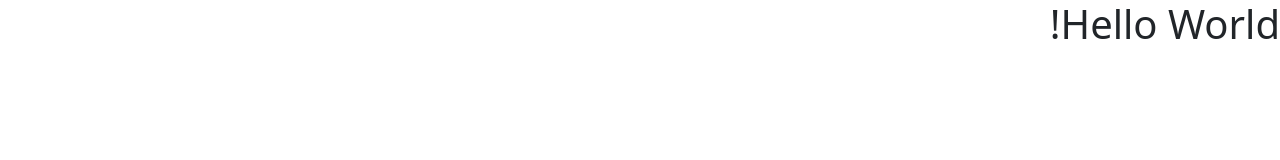
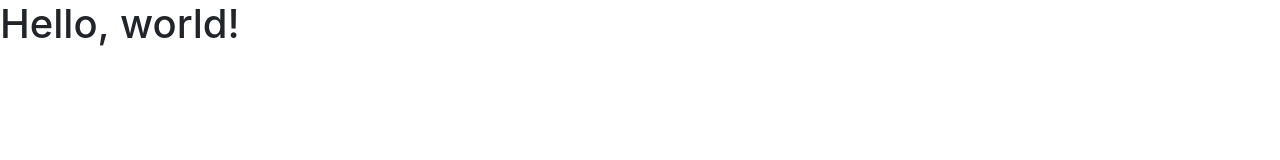
Before and after one commit to cathemt1/reversi-cattran, a website: page public/index.html in a window 1280 px wide. Drawn offline with nearby package versions, Linux system fonts and the light colour scheme.

Commit message:
Change index.html

```diff
--- a/public/index.html
+++ b/public/index.html
@@ -1,22 +1,24 @@
 <!doctype html>
-<html lang="ar" dir="rtl">
+<html lang="en">
   <head>
     <!-- Required meta tags -->
     <meta charset="utf-8">
-    <meta name="viewport" content="width=device-width, initial-scale=1">
+    <meta name="viewport" content="width=device-width, initial-scale=1, shrink-to-fit=no">
 
     <!-- Bootstrap CSS -->
-    <link rel="stylesheet" href="https://cdn.jsdelivr.net/npm/bootstrap@5.3.3/dist/css/bootstrap.rtl.min.css" integrity="sha384-dpuaG1suU0eT09tx5plTaGMLBsfDLzUCCUXOY2j/LSvXYuG6Bqs43ALlhIqAJVRb" crossorigin="anonymous">
+    <link rel="stylesheet" href="https://cdn.jsdelivr.net/npm/bootstrap@4.4.1/dist/css/bootstrap.min.css" integrity="sha384-Vkoo8x4CGsO3+Hhxv8T/Q5PaXtkKtu6ug5TOeNV6gBiFeWPGFN9MuhOf23Q9Ifjh" crossorigin="anonymous">
 
-    <title>Hello World!</title>
+    <title>Hello, world!</title>
   </head>
   <body>
-    <h1>Hello World!</h1>
+    <h1>Hello, world!</h1>
 
-    <!-- Optional JavaScript; choose one of the two! -->
+    <!-- Optional JavaScript -->
+    <!-- jQuery first, then Popper.js, then Bootstrap JS -->
+    <script src="https://code.jquery.com/jquery-3.4.1.slim.min.js" integrity="sha384-J6qa4849blE2+poT4WnyKhv5vZF5SrPo0iEjwBvKU7imGFAV0wwj1yYfoRSJoZ+n" crossorigin="anonymous"></script>
 
-    <!-- Option 1: Bootstrap Bundle with Popper -->
-    <script src="https://cdn.jsdelivr.net/npm/bootstrap@5.3.3/dist/js/bootstrap.bundle.min.js" integrity="sha384-YvpcrYf0tY3lHB60NNkmXc5s9fDVZLESaAA55NDzOxhy9GkcIdslK1eN7N6jIeHz" crossorigin="anonymous"></script>
-
+    <!--
+    <script src="https://cdn.jsdelivr.net/npm/popper.js@1.16.0/dist/umd/popper.min.js" integrity="sha384-Q6E9RHvbIyZFJoft+2mJbHaEWldlvI9IOYy5n3zV9zzTtmI3UksdQRVvoxMfooAo" crossorigin="anonymous"></script>
+    <script src="https://cdn.jsdelivr.net/npm/bootstrap@4.4.1/dist/js/bootstrap.min.js" integrity="sha384-wfSDF2E50Y2D1uUdj0O3uMBJnjuUD4Ih7YwaYd1iqfktj0Uod8GCExl3Og8ifwB6" crossorigin="anonymous"></script>-->
   </body>
 </html>
```
